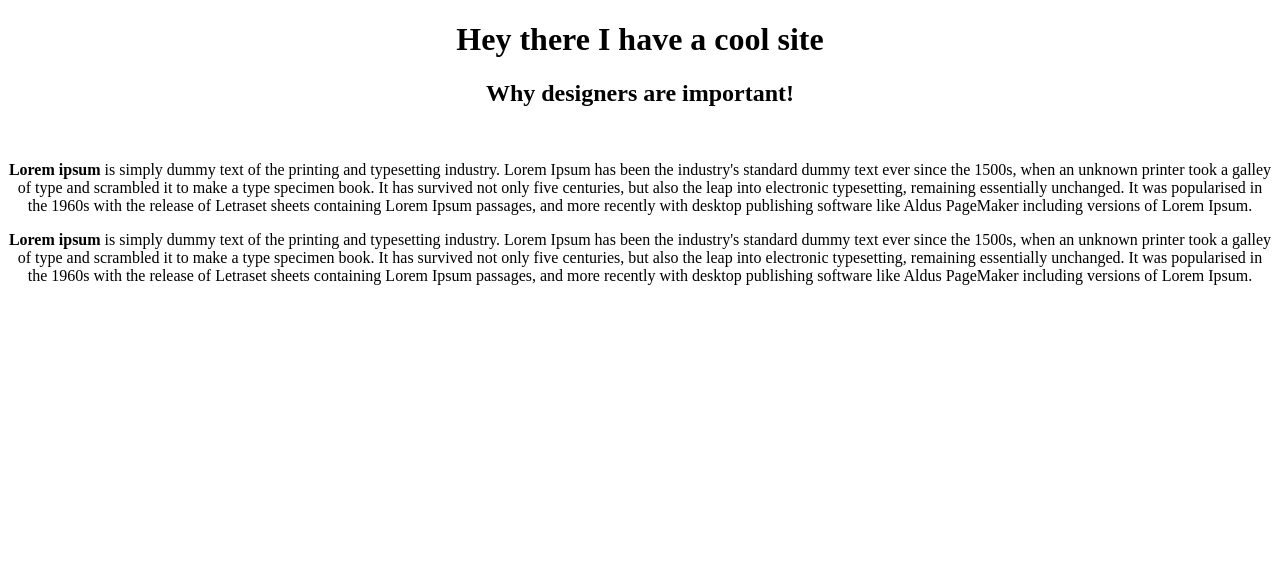
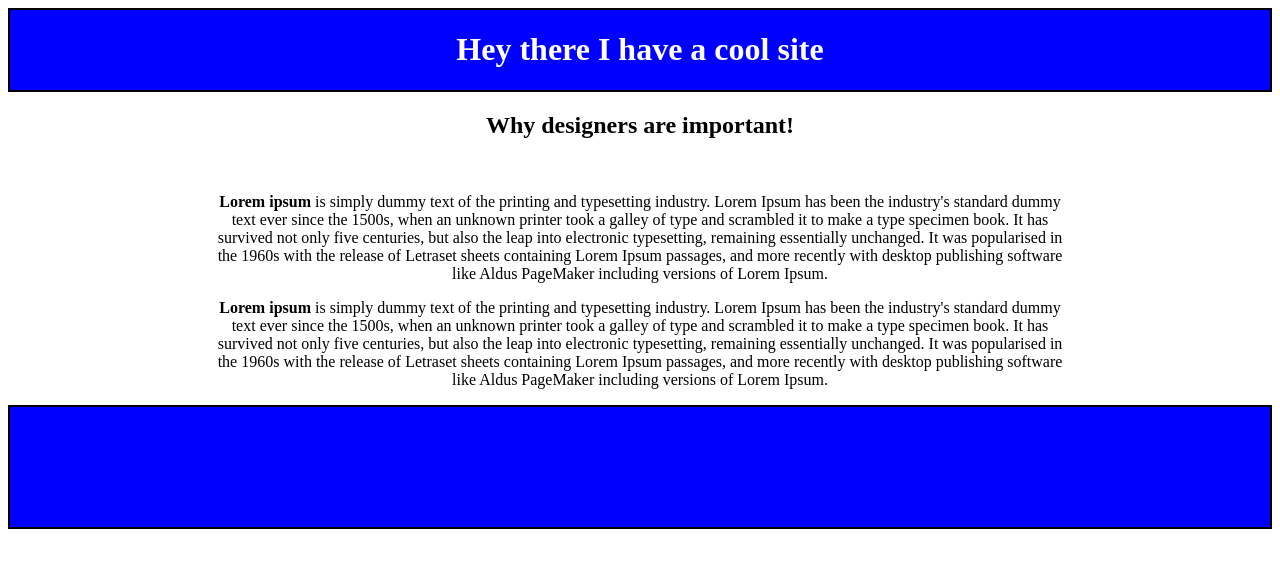
Before and after one commit to KatrinaFuller/cool-site, a plain HTML site: page index.html in a window 1280 px wide. Drawn offline with Linux system fonts and the light colour scheme.

Commit message:
header and footer box

```diff
--- a/index.html
+++ b/index.html
@@ -10,10 +10,11 @@
 </head>
 
 <body>
-  <header class="text-center">
+  <header class="text-center border">
     <h1>Hey there I have a cool site</h1>
   </header>
-  <main class="text-center">
+
+  <main class="text-center main">
     <h2>Why designers are important!</h2>
     <br>
     <p><b>Lorem ipsum</b> is simply dummy text of the printing and typesetting industry. Lorem Ipsum has been the
@@ -33,6 +34,9 @@
       recently with
       desktop publishing software like Aldus PageMaker including versions of Lorem Ipsum.</p>
   </main>
+  <footer class="footer">
+
+  </footer>
 </body>
 
 </html>
--- a/style.css
+++ b/style.css
@@ -1,3 +1,24 @@
 .text-center{
   text-align: center;
 }
+
+.border{
+  border-style: solid;
+  border-width: 2px;
+  border-color: black;
+  background-color: blue;
+  color: white;
+}
+
+.footer{
+  border-style: solid;
+  border-width: 2px;
+  border-color: black;
+  background-color: blue;
+  padding: 60px;
+}
+
+.main{
+  margin-left: 200px;
+  margin-right: 200px;
+}
```
